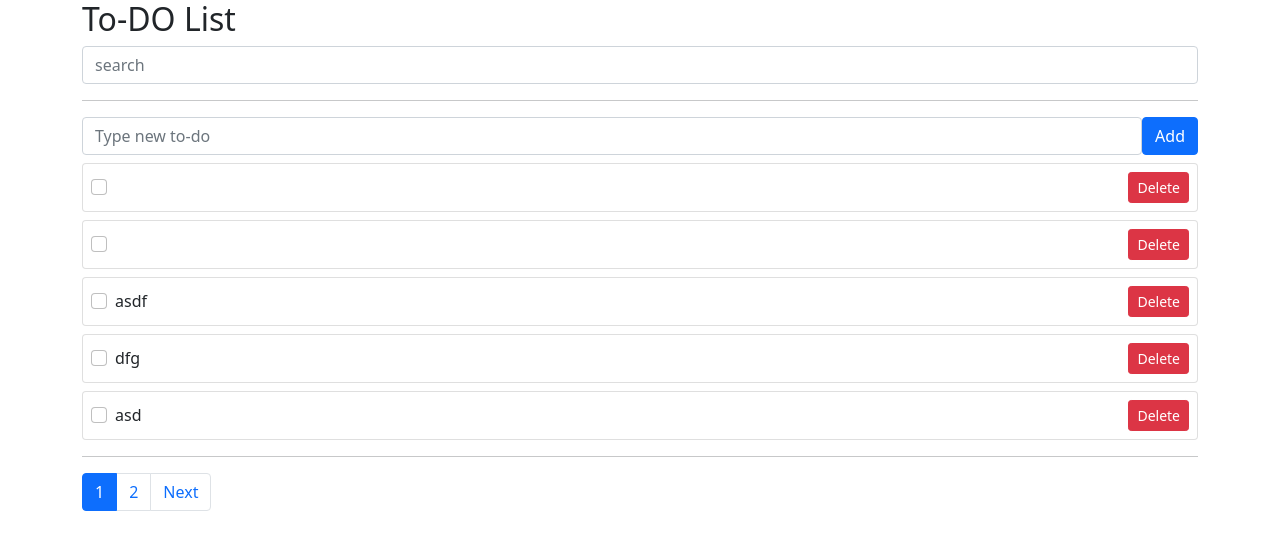
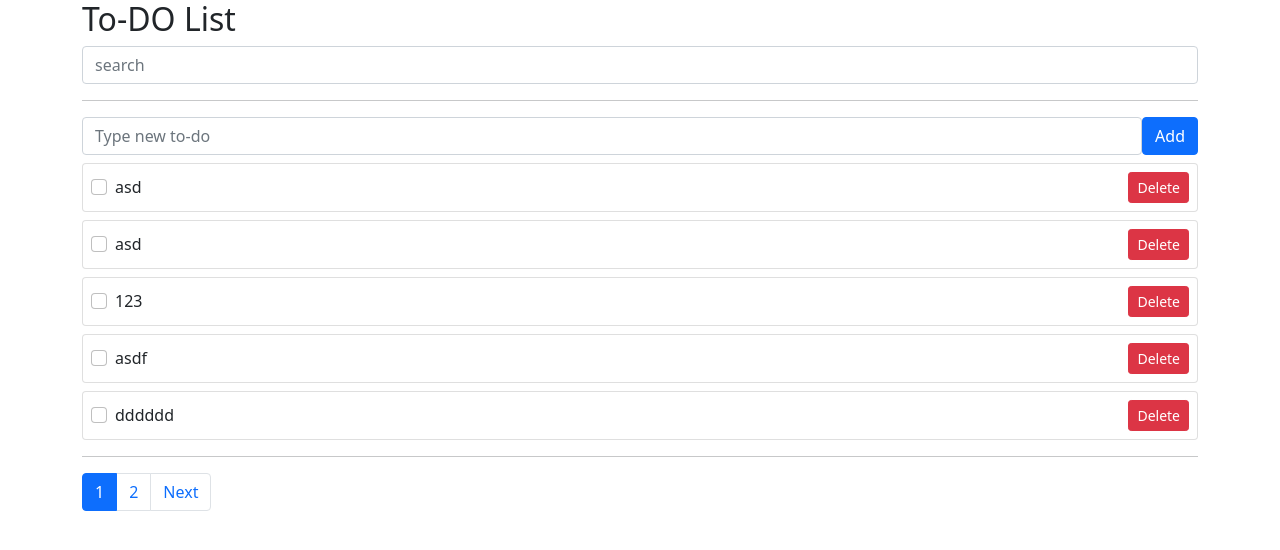
Before and after one commit to dku19jam/vue3, a Vue app: page / in a window 1280 px wide. Shown: the top 550 px of the page. Built offline with nearby package versions, Linux system fonts and the light colour scheme; data requests are answered from the project's data file.

Commit message:
37 ~ 39 검색 기능에 watch 추가, 문제점 수정, setTimeout

```diff
--- a/src/App.vue
+++ b/src/App.vue
@@ -6,13 +6,14 @@
         type="text"
         v-model="searchText"
         placeholder="search"
+        @keyup.enter="searchTodo"
     >
     <hr>
     <TodoSimpleForm @add-todo="addTodo"></TodoSimpleForm>
 
-    <div v-if="!filteredTodos.length">There is nothing to display</div>
+    <div v-if="!todos.length">There is nothing to display</div>
     <TodoList
-        :todos="filteredTodos"
+        :todos="todos"
         @toggle-todo="toggleTodo"
         @delete-todo="deleteTodo">
     </TodoList>
@@ -54,23 +55,12 @@ export default {
     const numberOfTodos = ref(0);
     const limit = 5;
     const currentPage = ref(1);
+    const searchText = ref("");
 
-    watch([currentPage,numberOfTodos], (currentPage,prev) =>{
-      console.log(currentPage,prev);
-    })
 
     const numberOfPages = computed(()=>{
       return Math.ceil(numberOfTodos.value / limit);
     })
-
-    // const a = reactive({
-    //   b: 1,
-    // });
-    //
-    // watchEffect(()=>{
-    //   console.log(a.b);
-    // })
-    // a.b = 4;
 
     const todoStyle ={
       textDecoration: 'line-through',
@@ -80,7 +70,7 @@ export default {
     const getTodos = async (page = currentPage.value) =>{
       currentPage.value = page;
       try {
-        const res = await axios.get(`http://localhost:3000/todos?_page=${page}&_limit=${limit}`);
+        const res = await axios.get(`http://localhost:3000/todos?_sort=id&_order=desc&subject_like=${searchText.value}&_page=${page}&_limit=${limit}`);
         numberOfTodos.value = res.headers['x-total-count'];
         todos.value = res.data;
       } catch (err){
@@ -90,11 +80,12 @@ export default {
     getTodos();
     const addTodo = async (todo) => {
       try {
-        const res = await axios.post("http://localhost:3000/todos", {
+        await axios.post("http://localhost:3000/todos", {
           subject: todo.subject,
           completed: todo.completed,
         });
-        todos.value.push(res.data);
+
+        getTodos(1);
       } catch (err) {
         console.log('hello');
       }
@@ -113,22 +104,29 @@ export default {
       }
     }
 
-    const searchText = ref("");
+    let timeout = null;
 
-    const filteredTodos =computed(()=>{
-      if (searchText.value) {
-        return todos.value.filter( todo => {
-          return todo.subject.includes(searchText.value);
-        });
-      }
-      return todos.value;
-    })
+    const searchTodo = () => {
+      clearTimeout(timeout);
+      getTodos(1);
+    };
+
+
+    watch(searchText, () => {
+      clearTimeout(timeout)
+      timeout = setTimeout(() => {
+        getTodos(1);
+      }, 2000);
+
+    });
+
 
     const deleteTodo = (index) => {
       const id = todos.value[index].id;
       try {
-        const res = axios.delete("http://localhost:3000/todos/" + id);
-        console.log(res);
+        axios.delete("http://localhost:3000/todos/" + id);
+
+        getTodos(1);
       } catch (err){
         console.log(err)
       }
@@ -144,8 +142,9 @@ export default {
       deleteTodo,
       toggleTodo,
       getTodos,
+      searchTodo,
       searchText,
-      filteredTodos,
+      // filteredTodos,
       currentPage
     };
   }
```
